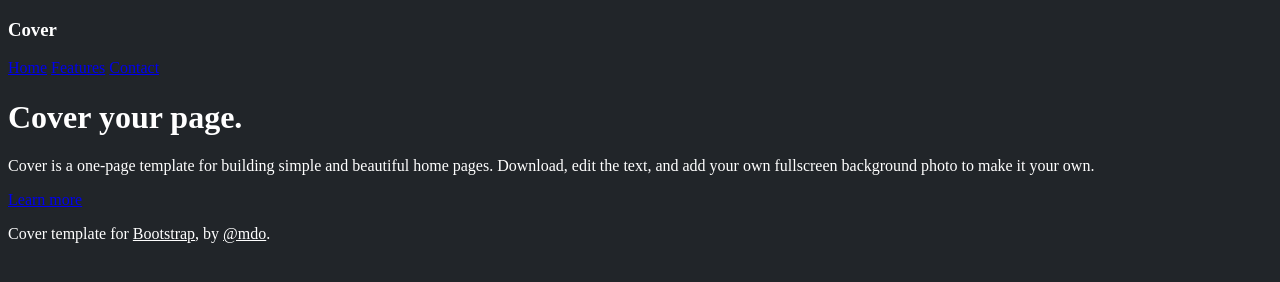
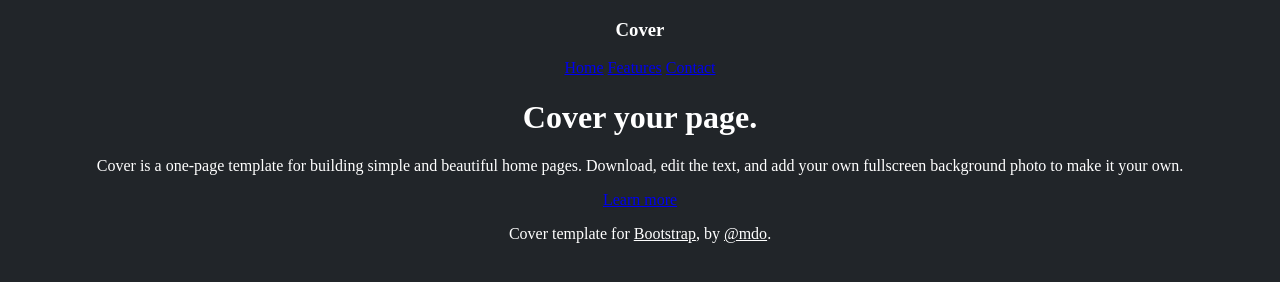
Before and after one commit to uwuMAKSON/lesson--2, a plain HTML site: page index.html in a window 1280 px wide. Drawn offline with Linux system fonts and the light colour scheme.

Commit message:
added text center

```diff
--- a/styles.css
+++ b/styles.css
@@ -2,5 +2,8 @@
     background-color: #212529;
 }
 .text-white {
-    color: #fff!important;
+    color: #fff;
 }
+.text-center{
+    text-align: center;
+}
```
